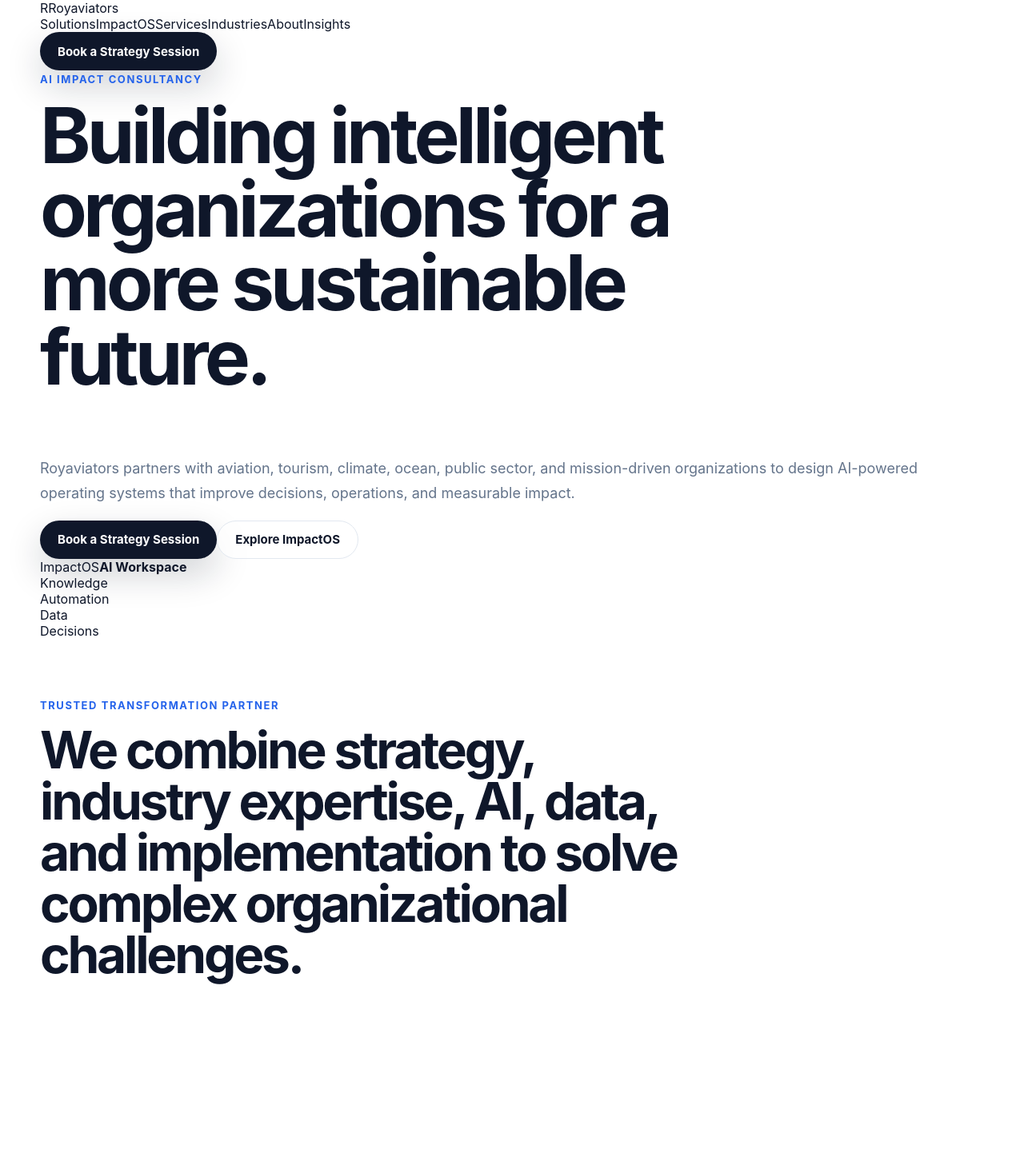
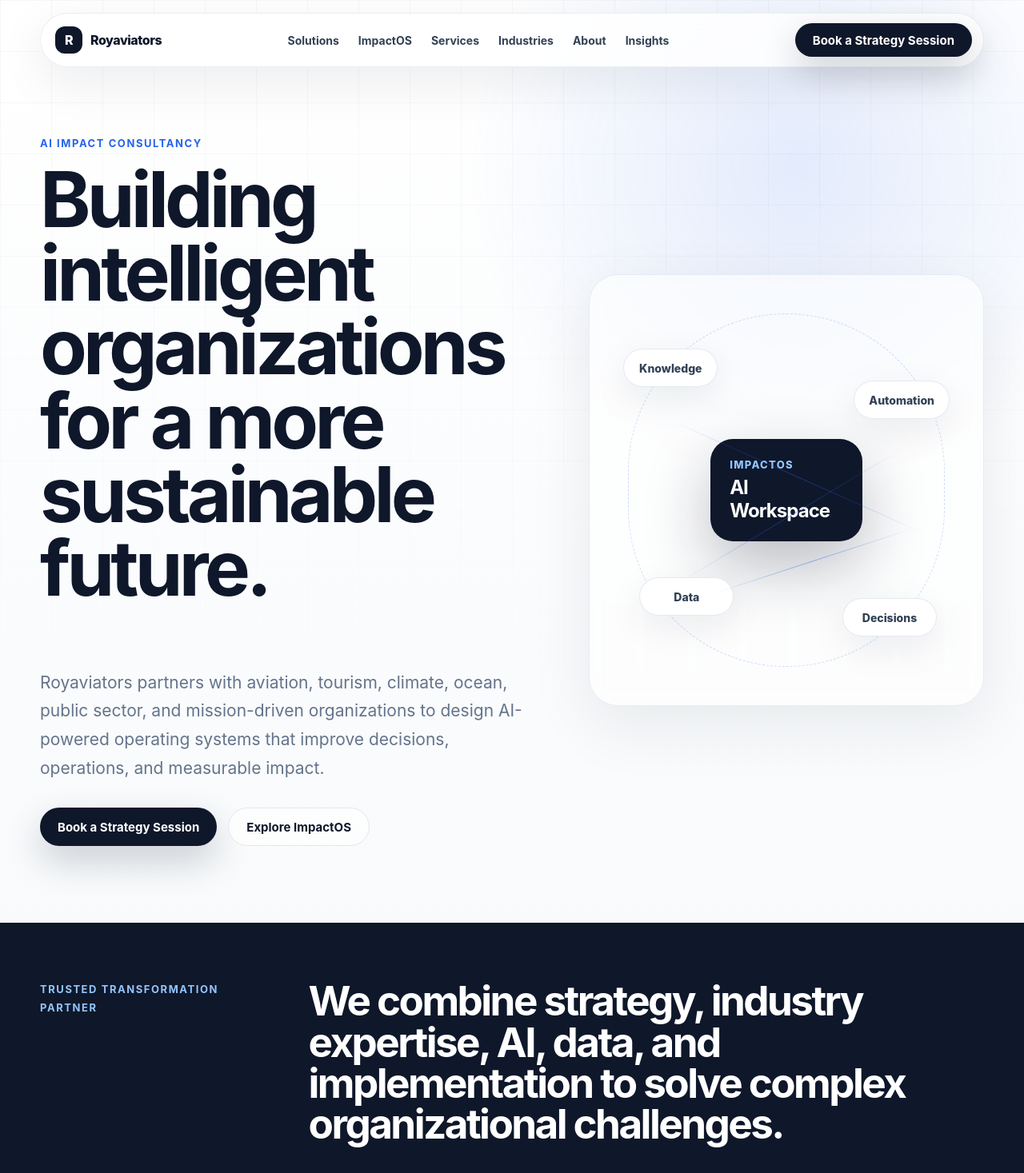
Before and after one commit to royaviators-creator/Royaviators, a Next.js app: page / in a window 1280 px wide. Shown: the top 1467 px of the page at 80% size. Built offline with nearby package versions, Linux system fonts and the light colour scheme.

Commit message:
Expand premium homepage styling

```diff
--- a/app/globals.css
+++ b/app/globals.css
@@ -14,14 +14,8 @@
   --shadow-soft: 0 24px 80px rgba(15, 23, 42, 0.08);
 }
 
-* {
-  box-sizing: border-box;
-}
-
-html {
-  scroll-behavior: smooth;
-}
-
+* { box-sizing: border-box; }
+html { scroll-behavior: smooth; }
 body {
   margin: 0;
   background: var(--white);
@@ -29,134 +23,110 @@ body {
   font-family: Inter, ui-sans-serif, system-ui, -apple-system, BlinkMacSystemFont, "Segoe UI", sans-serif;
   text-rendering: optimizeLegibility;
 }
+a { color: inherit; text-decoration: none; }
+button, input, textarea, select { font: inherit; }
+.container { width: min(1180px, calc(100% - 40px)); margin: 0 auto; }
+.section { padding: 112px 0; }
+.section-tight { padding: 72px 0; }
+.eyebrow { color: var(--ocean); font-size: 13px; font-weight: 700; letter-spacing: 0.12em; text-transform: uppercase; }
+h1, h2, h3, p { margin-top: 0; }
+h1, h2, h3 { letter-spacing: -0.05em; }
+h1 { max-width: 920px; font-size: clamp(48px, 8vw, 96px); line-height: 0.96; }
+h2 { max-width: 840px; font-size: clamp(36px, 5vw, 64px); line-height: 1; }
+h3 { font-size: 24px; line-height: 1.15; }
+p { color: var(--slate); font-size: 18px; line-height: 1.7; }
+.btn { display: inline-flex; align-items: center; justify-content: center; min-height: 48px; padding: 0 22px; border-radius: 999px; font-size: 15px; font-weight: 700; transition: transform 180ms ease, box-shadow 180ms ease, background 180ms ease; }
+.btn:hover { transform: translateY(-2px); }
+.btn-primary { background: var(--midnight); color: var(--white); box-shadow: 0 18px 45px rgba(15, 23, 42, 0.2); }
+.btn-secondary { background: rgba(255, 255, 255, 0.72); color: var(--midnight); border: 1px solid var(--border); }
+.card { border: 1px solid var(--border); border-radius: var(--radius-md); background: rgba(255, 255, 255, 0.82); box-shadow: 0 1px 0 rgba(15, 23, 42, 0.02); }
+.grid-3 { display: grid; grid-template-columns: repeat(3, minmax(0, 1fr)); gap: 18px; }
+.grid-2 { display: grid; grid-template-columns: repeat(2, minmax(0, 1fr)); gap: 24px; }
 
-a {
-  color: inherit;
-  text-decoration: none;
-}
+.site-header { position: fixed; top: 16px; left: 0; right: 0; z-index: 30; }
+.header-inner { min-height: 68px; display: flex; align-items: center; justify-content: space-between; gap: 24px; padding: 0 14px 0 18px; border: 1px solid rgba(226, 232, 240, 0.75); border-radius: 999px; background: rgba(255, 255, 255, 0.82); box-shadow: 0 18px 60px rgba(15, 23, 42, 0.08); backdrop-filter: blur(18px); }
+.brand { display: inline-flex; align-items: center; gap: 10px; font-weight: 800; letter-spacing: -0.03em; }
+.brand-mark { display: grid; place-items: center; width: 34px; height: 34px; border-radius: 12px; background: var(--midnight); color: var(--white); }
+.desktop-nav { display: flex; align-items: center; gap: 24px; color: var(--deep-slate); font-size: 14px; font-weight: 650; }
+.header-cta { min-height: 42px; }
 
-button,
-input,
-textarea,
-select {
-  font: inherit;
-}
+.hero { position: relative; min-height: 100vh; padding: 168px 0 96px; overflow: hidden; background: radial-gradient(circle at 78% 18%, rgba(37, 99, 235, 0.12), transparent 30%), linear-gradient(180deg, #ffffff 0%, #f8fafc 100%); }
+.hero::before { content: ""; position: absolute; inset: 0; background-image: linear-gradient(rgba(15, 23, 42, 0.035) 1px, transparent 1px), linear-gradient(90deg, rgba(15, 23, 42, 0.035) 1px, transparent 1px); background-size: 64px 64px; mask-image: linear-gradient(to bottom, black, transparent 82%); pointer-events: none; }
+.hero-grid { position: relative; display: grid; grid-template-columns: 1.12fr 0.88fr; gap: 58px; align-items: center; }
+.hero-subtitle { max-width: 760px; font-size: 21px; }
+.hero-actions { display: flex; gap: 14px; flex-wrap: wrap; margin-top: 32px; }
+.hero-system { position: relative; min-height: 540px; border: 1px solid rgba(226, 232, 240, 0.8); border-radius: 36px; background: rgba(255, 255, 255, 0.58); box-shadow: var(--shadow-soft); overflow: hidden; backdrop-filter: blur(10px); }
+.hero-system::before { content: ""; position: absolute; inset: 48px; border: 1px dashed rgba(37, 99, 235, 0.22); border-radius: 999px; }
+.system-card { position: absolute; left: 50%; top: 50%; transform: translate(-50%, -50%); display: grid; gap: 6px; width: 190px; padding: 24px; border-radius: 28px; background: var(--midnight); color: var(--white); box-shadow: 0 32px 80px rgba(15, 23, 42, 0.28); }
+.system-card span { color: #93c5fd; font-size: 13px; font-weight: 800; letter-spacing: 0.1em; text-transform: uppercase; }
+.system-card strong { font-size: 24px; letter-spacing: -0.04em; }
+.system-orbit { position: absolute; display: grid; place-items: center; min-width: 118px; min-height: 48px; padding: 0 18px; border: 1px solid rgba(226, 232, 240, 0.9); border-radius: 999px; background: #fff; color: var(--deep-slate); font-size: 14px; font-weight: 800; box-shadow: 0 14px 45px rgba(15, 23, 42, 0.08); }
+.orbit-one { left: 42px; top: 92px; }
+.orbit-two { right: 42px; top: 132px; }
+.orbit-three { left: 62px; bottom: 112px; }
+.orbit-four { right: 58px; bottom: 86px; }
+.system-line { position: absolute; height: 1px; background: linear-gradient(90deg, transparent, rgba(37, 99, 235, 0.45), transparent); transform-origin: center; }
+.line-a { width: 340px; left: 90px; top: 252px; transform: rotate(24deg); }
+.line-b { width: 320px; right: 80px; top: 300px; transform: rotate(-31deg); }
+.line-c { width: 260px; left: 150px; bottom: 180px; transform: rotate(-18deg); }
 
-.container {
-  width: min(1180px, calc(100% - 40px));
-  margin: 0 auto;
-}
+.trust-band { background: var(--midnight); }
+.trust-grid { display: grid; grid-template-columns: 0.35fr 1fr; gap: 40px; align-items: start; }
+.trust-grid h2 { color: var(--white); font-size: clamp(30px, 4vw, 52px); margin-bottom: 0; }
+.trust-grid .eyebrow { color: #93c5fd; }
+.section-intro { max-width: 880px; margin-bottom: 44px; }
+.surface-section { background: var(--surface); }
+.challenge-grid { display: grid; grid-template-columns: repeat(2, minmax(0, 1fr)); gap: 14px; }
+.challenge-item { display: flex; align-items: center; gap: 14px; min-height: 78px; padding: 22px; border: 1px solid var(--border); border-radius: 22px; background: #fff; }
+.challenge-item span { width: 10px; height: 10px; border-radius: 999px; background: var(--emerald); box-shadow: 0 0 0 8px rgba(16, 185, 129, 0.1); }
+.service-card, .industry-card, .product-card { padding: 28px; transition: transform 180ms ease, box-shadow 180ms ease; }
+.service-card:hover, .industry-card:hover, .product-card:hover { transform: translateY(-5px); box-shadow: var(--shadow-soft); }
+.service-card ul { margin: 24px 0 0; padding: 0; list-style: none; display: grid; gap: 10px; color: var(--deep-slate); font-weight: 650; }
+.service-card li::before { content: "→"; color: var(--ocean); margin-right: 8px; }
+.dark-section { background: var(--midnight); color: var(--white); }
+.dark-section p { color: #cbd5e1; }
+.dark-section .eyebrow { color: #93c5fd; }
+.impactos-grid { display: grid; grid-template-columns: 0.9fr 1.1fr; gap: 60px; align-items: center; }
+.module-grid { display: grid; grid-template-columns: repeat(2, minmax(0, 1fr)); gap: 16px; }
+.module-card { min-height: 118px; display: flex; flex-direction: column; justify-content: space-between; padding: 22px; border: 1px solid rgba(148, 163, 184, 0.22); border-radius: 24px; background: rgba(255, 255, 255, 0.06); color: #fff; }
+.module-card svg { color: #93c5fd; }
+.module-card span { font-weight: 800; font-size: 18px; }
+.industry-grid { display: grid; grid-template-columns: repeat(3, minmax(0, 1fr)); gap: 18px; }
+.icon-wrap { width: 48px; height: 48px; display: grid; place-items: center; border-radius: 16px; background: var(--mist); color: var(--ocean); margin-bottom: 22px; }
+.approach-line { display: grid; grid-template-columns: repeat(6, minmax(0, 1fr)); gap: 10px; }
+.approach-step { min-height: 140px; padding: 20px; border-radius: 24px; background: #fff; border: 1px solid var(--border); display: flex; flex-direction: column; justify-content: space-between; }
+.approach-step span { color: var(--slate); font-size: 13px; font-weight: 800; }
+.approach-step strong { font-size: 20px; letter-spacing: -0.04em; }
+.comparison-table { overflow: hidden; border: 1px solid var(--border); border-radius: 24px; }
+.comparison-head, .comparison-row { display: grid; grid-template-columns: repeat(3, 1fr); }
+.comparison-head { background: var(--midnight); color: var(--white); }
+.comparison-head strong, .comparison-row span { padding: 20px; border-right: 1px solid rgba(226, 232, 240, 0.7); }
+.comparison-row { background: #fff; border-top: 1px solid var(--border); color: var(--deep-slate); }
+.comparison-row span:last-child { font-weight: 800; color: var(--midnight); }
+.proof-grid { display: grid; grid-template-columns: repeat(4, minmax(0, 1fr)); gap: 14px; margin-top: 24px; }
+.proof-card { padding: 20px; border-radius: 18px; background: var(--surface); color: var(--deep-slate); font-weight: 750; }
+.product-card span { display: inline-flex; margin-bottom: 24px; padding: 8px 12px; border-radius: 999px; background: var(--mist); color: var(--ocean); font-size: 13px; font-weight: 800; }
+.final-cta { background: linear-gradient(180deg, #fff, var(--surface)); }
+.final-cta-card { padding: clamp(36px, 7vw, 84px); border-radius: 36px; background: var(--midnight); color: var(--white); box-shadow: 0 40px 100px rgba(15, 23, 42, 0.22); }
+.final-cta-card p { max-width: 700px; color: #cbd5e1; }
+.final-cta-card .eyebrow { color: #93c5fd; }
+.final-cta-card .btn-primary { background: #fff; color: var(--midnight); }
 
-.section {
-  padding: 112px 0;
-}
-
-.section-tight {
-  padding: 72px 0;
-}
-
-.eyebrow {
-  color: var(--ocean);
-  font-size: 13px;
-  font-weight: 700;
-  letter-spacing: 0.12em;
-  text-transform: uppercase;
-}
-
-h1,
-h2,
-h3,
-p {
-  margin-top: 0;
-}
-
-h1,
-h2,
-h3 {
-  letter-spacing: -0.05em;
-}
-
-h1 {
-  max-width: 920px;
-  font-size: clamp(48px, 8vw, 96px);
-  line-height: 0.96;
-}
-
-h2 {
-  max-width: 840px;
-  font-size: clamp(36px, 5vw, 64px);
-  line-height: 1;
-}
-
-h3 {
-  font-size: 24px;
-  line-height: 1.15;
-}
-
-p {
-  color: var(--slate);
-  font-size: 18px;
-  line-height: 1.7;
-}
-
-.btn {
-  display: inline-flex;
-  align-items: center;
-  justify-content: center;
-  min-height: 48px;
-  padding: 0 22px;
-  border-radius: 999px;
-  font-size: 15px;
-  font-weight: 700;
-  transition: transform 180ms ease, box-shadow 180ms ease, background 180ms ease;
-}
-
-.btn:hover {
-  transform: translateY(-2px);
-}
-
-.btn-primary {
-  background: var(--midnight);
-  color: var(--white);
-  box-shadow: 0 18px 45px rgba(15, 23, 42, 0.2);
-}
-
-.btn-secondary {
-  background: rgba(255, 255, 255, 0.72);
-  color: var(--midnight);
-  border: 1px solid var(--border);
-}
-
-.card {
-  border: 1px solid var(--border);
-  border-radius: var(--radius-md);
-  background: rgba(255, 255, 255, 0.82);
-  box-shadow: 0 1px 0 rgba(15, 23, 42, 0.02);
-}
-
-.grid-3 {
-  display: grid;
-  grid-template-columns: repeat(3, minmax(0, 1fr));
-  gap: 18px;
-}
-
-.grid-2 {
-  display: grid;
-  grid-template-columns: repeat(2, minmax(0, 1fr));
-  gap: 24px;
+@media (max-width: 980px) {
+  .desktop-nav { display: none; }
+  .hero-grid, .impactos-grid, .trust-grid { grid-template-columns: 1fr; }
+  .hero-system { min-height: 420px; }
+  .industry-grid, .proof-grid, .approach-line { grid-template-columns: repeat(2, minmax(0, 1fr)); }
 }
 
 @media (max-width: 860px) {
-  .section {
-    padding: 72px 0;
-  }
-
-  .grid-3,
-  .grid-2 {
-    grid-template-columns: 1fr;
-  }
-
-  p {
-    font-size: 16px;
-  }
+  .section { padding: 72px 0; }
+  .grid-3, .grid-2, .challenge-grid, .industry-grid, .proof-grid, .approach-line, .module-grid { grid-template-columns: 1fr; }
+  p { font-size: 16px; }
+  .header-inner { width: calc(100% - 24px); }
+  .header-cta { display: none; }
+  .hero { padding-top: 132px; }
+  .hero-system { display: none; }
+  .comparison-head, .comparison-row { grid-template-columns: 1fr; }
+  .comparison-head strong, .comparison-row span { border-right: 0; border-bottom: 1px solid var(--border); }
 }
```
